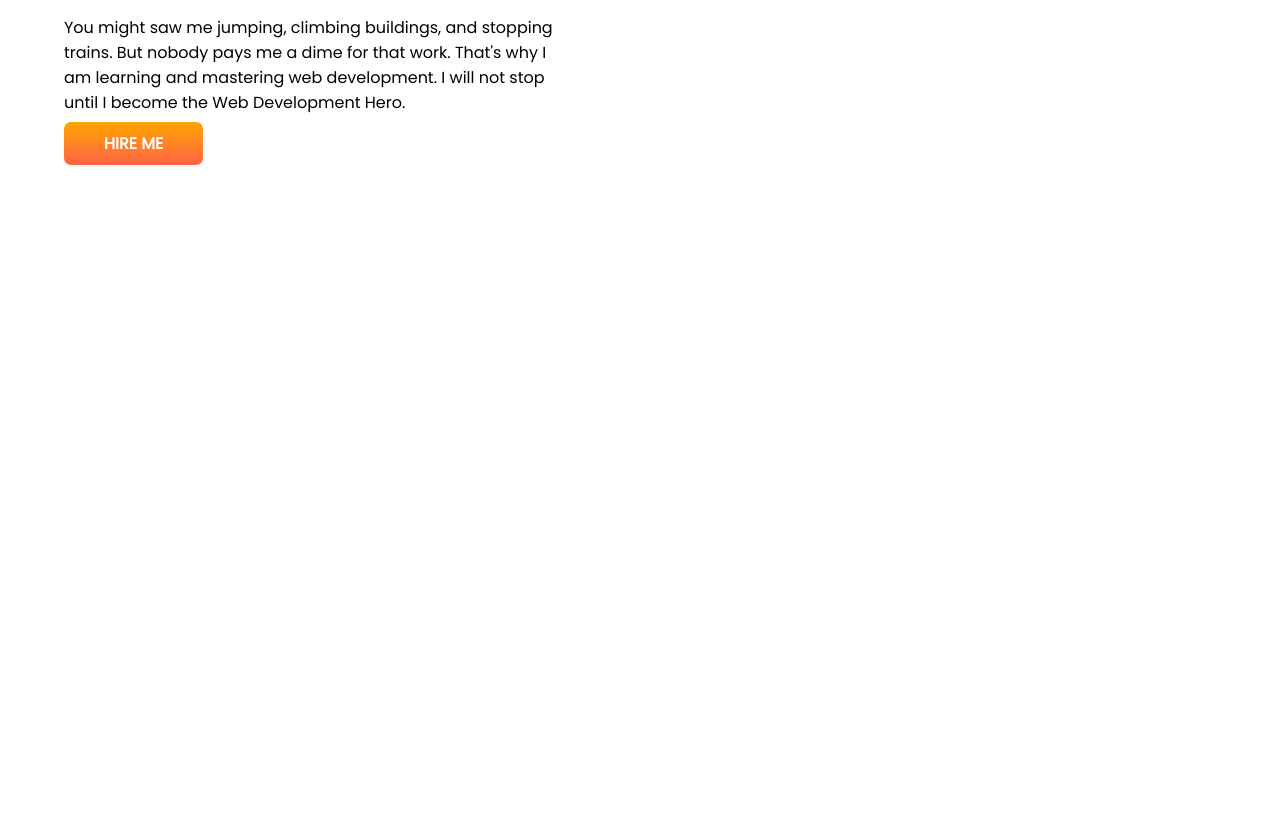
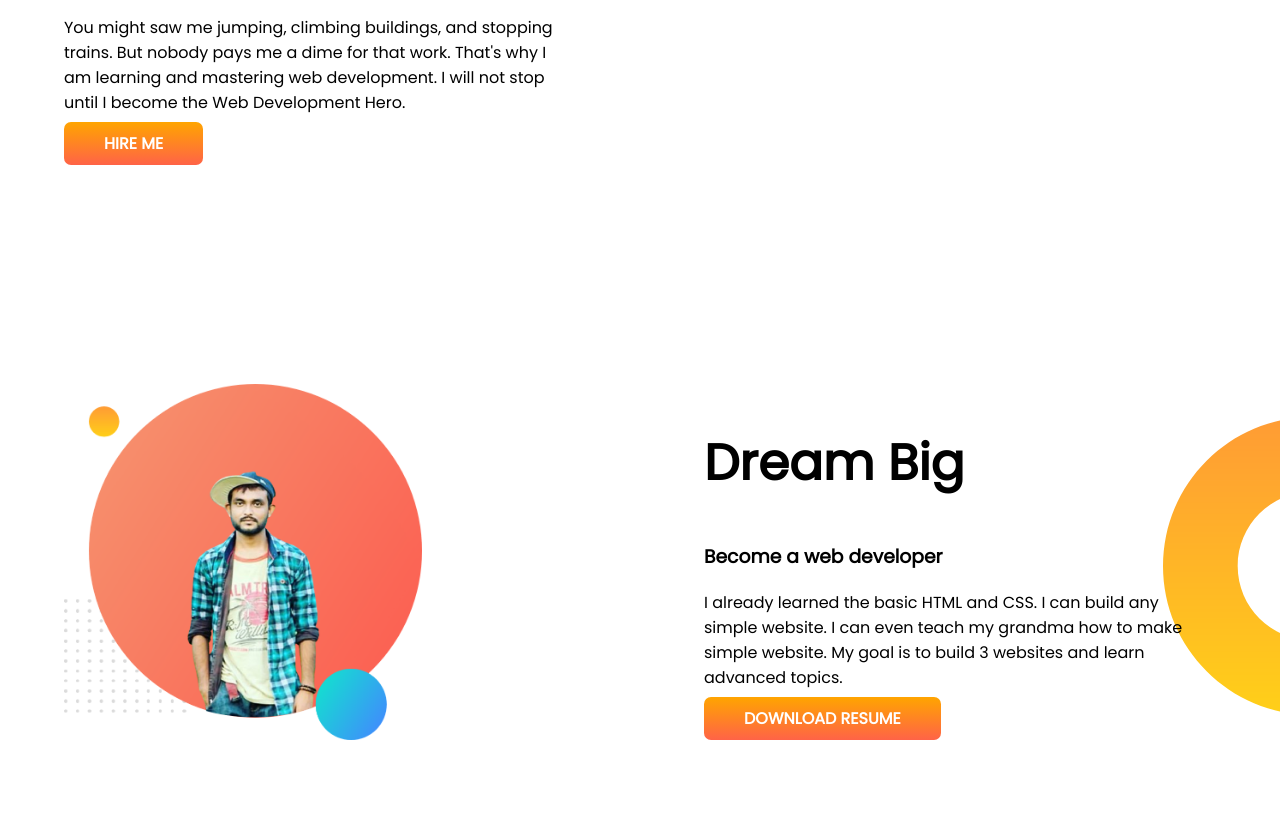
Before and after one commit to salmanahmed643/dev_portfolio, a plain HTML site: page index.html in a window 1280 px wide. Shown: the part 446-1260 px from the top of the page. Before the commit the page ends 800 px from the top, so only its background shows below. Drawn offline with Linux system fonts and the light colour scheme.

Commit message:
dream_big add

```diff
--- a/css/style.css
+++ b/css/style.css
@@ -12,6 +12,7 @@ h1 {
 }
 section {
     display: flex;
+    margin-bottom: 100px;
 }
 .half_width {
     width: 50%;
@@ -33,3 +34,6 @@ section {
 .top_banner {
     background: url(../images/top-banner.png) no-repeat;
 }
+.dream_big {
+    background: url(../images/dream-bg.png) no-repeat right;
+}
--- a/index.html
+++ b/index.html
@@ -24,5 +24,18 @@
             <img src="images/my-pic.png" alt="">
         </div>
     </section>
+
+    <section class="dream_big">
+        <div class="half_width">
+            <img src="images/my-pic.png" alt="">
+        </div>
+
+        <div class="half_width">
+            <h1> Dream Big </h1>
+            <h3> Become a web developer  </h3>
+            <p> I already learned the basic HTML and CSS. I can build any simple website. I can even teach my grandma how to make simple website. My goal is to build 3 websites and learn advanced topics.   </p>
+            <a href="google.com" target="_blank" class="link_button">  DOWNLOAD RESUME </a>
+        </div>
+    </section>
 </body>
 </html>
```
